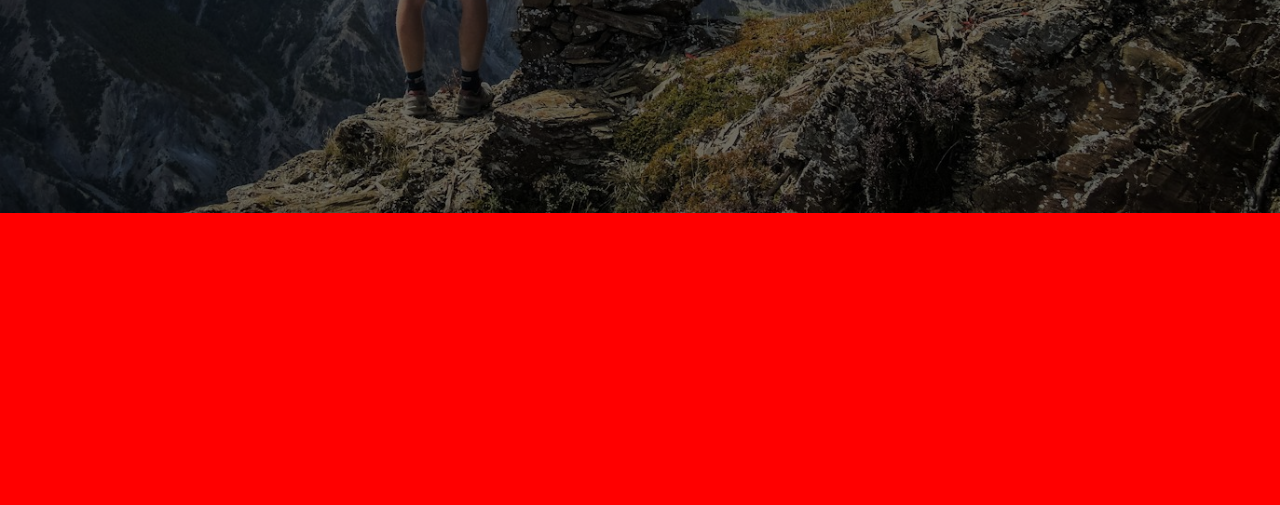
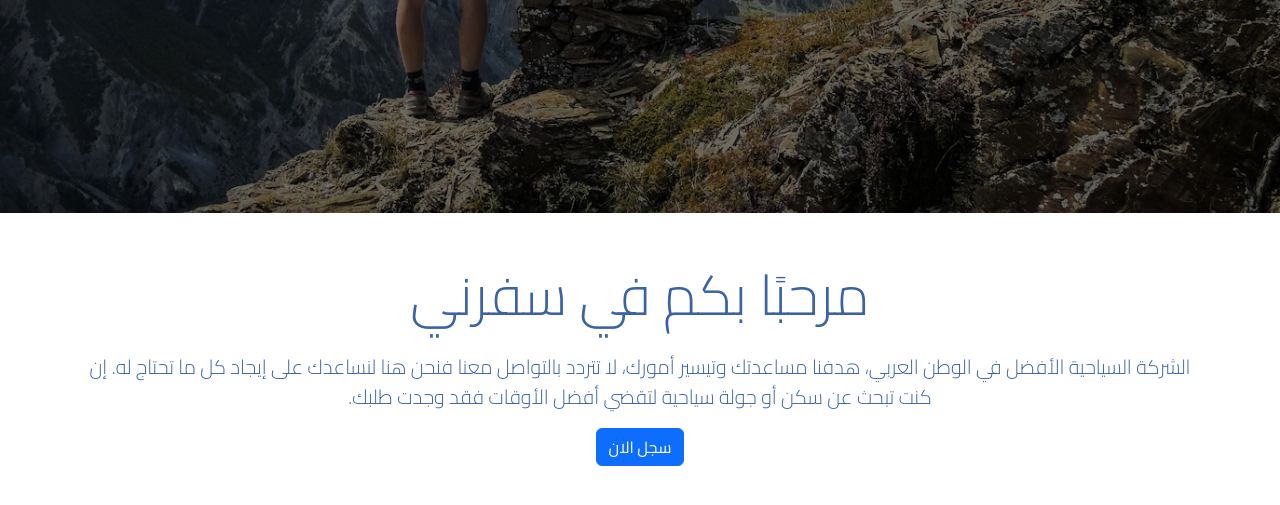
Before and after one commit to Muhammed-Mahrous-Saleh/Safarni, a website built with webpack: page index.html in a window 1280 px wide. Shown: the part 587-1092 px from the top of the page. Built offline with nearby package versions, Linux system fonts and the light colour scheme.

Commit message:
add about section in main page

```diff
--- a/index.html
+++ b/index.html
@@ -28,7 +28,18 @@
                 </div>
             </div>
         </header>
-        <div style="height: 1000vh; background-color: red"></div>
+        <section class="about py-5" id="about">
+            <div class="container text-center">
+                <h2 class="display-4 mb-4">مرحبًا بكم في سفرني</h2>
+                <p class="lead">
+                    الشركة السياحية الأفضل في الوطن العربي، هدفنا مساعدتك وتيسير
+                    أمورك، لا تتردد بالتواصل معنا فنحن هنا لنساعدك على إيجاد كل
+                    ما تحتاج له. إن كنت تبحث عن سكن أو جولة سياحية لتقضي أفضل
+                    الأوقات فقد وجدت طلبك.
+                </p>
+                <button type="button" class="btn btn-primary">سجل الان</button>
+            </div>
+        </section>
     </body>
     <script src="https://cdn.jsdelivr.net/npm/bootstrap@5.2.3/dist/js/bootstrap.bundle.min.js"></script>
     <script src="https://cdnjs.cloudflare.com/ajax/libs/jquery/3.7.1/jquery.min.js"></script>
```
